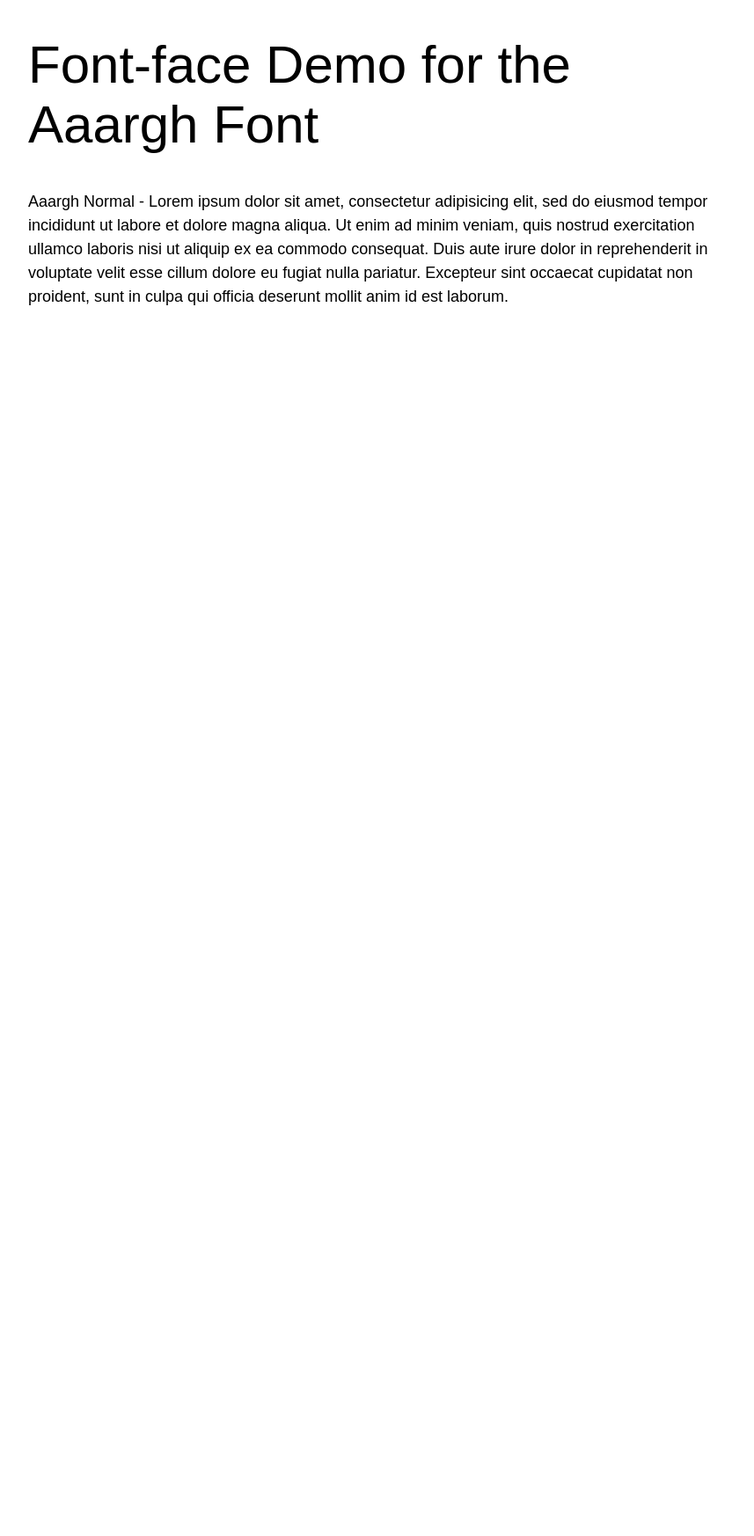
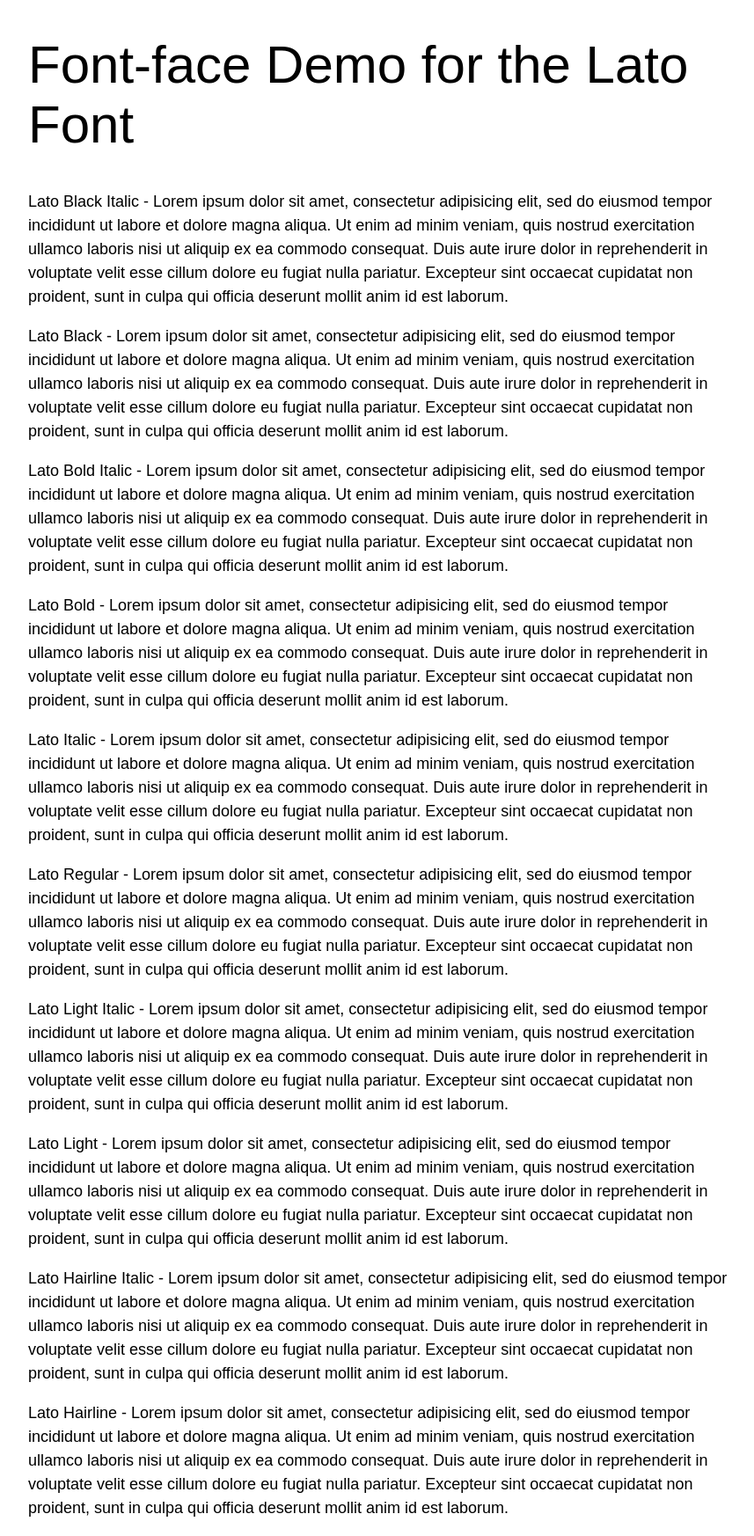
Before and after one commit to copyninja/copyninja.github.com, a Jekyll site: the page fonts/demo.html, which Jekyll copies as it is, in a window 1280 px wide. Shown: the whole page at 88% size, without its empty margins (208-1065 px from the left). Built offline with Jekyll 4.4.1, drawn with Linux system fonts in a browser that asks for light colours; some web fonts are replaced; Markdown is read by kramdown in place of the engine named in the settings; before the commit the page ends 900 px from its top, so only the background shows below that.

Commit message:
Some more changes

```diff
--- a/_config.yml
+++ b/_config.yml
@@ -2,7 +2,6 @@
 auto: false
 server: false
 server_port: 4000
-baseurl: /blog
 url: http://vasudev.homelinux.net
 
 source: .
@@ -12,7 +11,7 @@
 future:      true
 lsi:         false
 pygments:    false
-markdown:    maruku
+markdown:    rdiscount
 permalink:   date
 
 maruku:
--- a/fonts/demo.html
+++ b/fonts/demo.html
@@ -8,9 +8,18 @@
 	<title>Font Face Demo</title>
 	<link rel="stylesheet" href="stylesheet.css" type="text/css" charset="utf-8">
 	<style type="text/css" media="screen">
-		h1.fontface {font: 60px/68px 'AaarghNormal', Arial, sans-serif;letter-spacing: 0;}
+		h1.fontface {font: 60px/68px 'LatoRegular', Arial, sans-serif;letter-spacing: 0;}
 
-		p.style1 {font: 18px/27px 'AaarghNormal', Arial, sans-serif;}
+		p.style1 {font: 18px/27px 'LatoBlackItalic', Arial, sans-serif;}
+		p.style2 {font: 18px/27px 'LatoBlack', Arial, sans-serif;}
+		p.style3 {font: 18px/27px 'LatoBoldItalic', Arial, sans-serif;}
+		p.style4 {font: 18px/27px 'LatoBold', Arial, sans-serif;}
+		p.style5 {font: 18px/27px 'LatoItalic', Arial, sans-serif;}
+		p.style6 {font: 18px/27px 'LatoRegular', Arial, sans-serif;}
+		p.style7 {font: 18px/27px 'LatoLightItalic', Arial, sans-serif;}
+		p.style8 {font: 18px/27px 'LatoLight', Arial, sans-serif;}
+		p.style9 {font: 18px/27px 'LatoHairlineItalic', Arial, sans-serif;}
+		p.style10 {font: 18px/27px 'LatoHairline', Arial, sans-serif;}
 
 		#container {
 			width: 800px;
@@ -22,11 +31,47 @@
 
 <body>
 	<div id="container">
-		<h1 class="fontface">Font-face Demo for the Aaargh Font</h1>
+		<h1 class="fontface">Font-face Demo for the Lato Font</h1>
 
 
 
-	<p class="style1">Aaargh Normal - Lorem ipsum dolor sit amet, consectetur adipisicing elit, sed do eiusmod tempor incididunt ut labore et dolore magna aliqua. Ut enim ad minim veniam, quis nostrud exercitation ullamco laboris nisi ut aliquip ex ea commodo consequat. Duis aute irure dolor in reprehenderit in voluptate velit esse cillum dolore eu fugiat nulla pariatur. Excepteur sint occaecat cupidatat non proident, sunt in culpa qui officia deserunt mollit anim id est laborum.</p>
+	<p class="style1">Lato Black Italic - Lorem ipsum dolor sit amet, consectetur adipisicing elit, sed do eiusmod tempor incididunt ut labore et dolore magna aliqua. Ut enim ad minim veniam, quis nostrud exercitation ullamco laboris nisi ut aliquip ex ea commodo consequat. Duis aute irure dolor in reprehenderit in voluptate velit esse cillum dolore eu fugiat nulla pariatur. Excepteur sint occaecat cupidatat non proident, sunt in culpa qui officia deserunt mollit anim id est laborum.</p>
+
+
+
+	<p class="style2">Lato Black - Lorem ipsum dolor sit amet, consectetur adipisicing elit, sed do eiusmod tempor incididunt ut labore et dolore magna aliqua. Ut enim ad minim veniam, quis nostrud exercitation ullamco laboris nisi ut aliquip ex ea commodo consequat. Duis aute irure dolor in reprehenderit in voluptate velit esse cillum dolore eu fugiat nulla pariatur. Excepteur sint occaecat cupidatat non proident, sunt in culpa qui officia deserunt mollit anim id est laborum.</p>
+
+
+
+	<p class="style3">Lato Bold Italic - Lorem ipsum dolor sit amet, consectetur adipisicing elit, sed do eiusmod tempor incididunt ut labore et dolore magna aliqua. Ut enim ad minim veniam, quis nostrud exercitation ullamco laboris nisi ut aliquip ex ea commodo consequat. Duis aute irure dolor in reprehenderit in voluptate velit esse cillum dolore eu fugiat nulla pariatur. Excepteur sint occaecat cupidatat non proident, sunt in culpa qui officia deserunt mollit anim id est laborum.</p>
+
+
+
+	<p class="style4">Lato Bold - Lorem ipsum dolor sit amet, consectetur adipisicing elit, sed do eiusmod tempor incididunt ut labore et dolore magna aliqua. Ut enim ad minim veniam, quis nostrud exercitation ullamco laboris nisi ut aliquip ex ea commodo consequat. Duis aute irure dolor in reprehenderit in voluptate velit esse cillum dolore eu fugiat nulla pariatur. Excepteur sint occaecat cupidatat non proident, sunt in culpa qui officia deserunt mollit anim id est laborum.</p>
+
+
+
+	<p class="style5">Lato Italic - Lorem ipsum dolor sit amet, consectetur adipisicing elit, sed do eiusmod tempor incididunt ut labore et dolore magna aliqua. Ut enim ad minim veniam, quis nostrud exercitation ullamco laboris nisi ut aliquip ex ea commodo consequat. Duis aute irure dolor in reprehenderit in voluptate velit esse cillum dolore eu fugiat nulla pariatur. Excepteur sint occaecat cupidatat non proident, sunt in culpa qui officia deserunt mollit anim id est laborum.</p>
+
+
+
+	<p class="style6">Lato Regular - Lorem ipsum dolor sit amet, consectetur adipisicing elit, sed do eiusmod tempor incididunt ut labore et dolore magna aliqua. Ut enim ad minim veniam, quis nostrud exercitation ullamco laboris nisi ut aliquip ex ea commodo consequat. Duis aute irure dolor in reprehenderit in voluptate velit esse cillum dolore eu fugiat nulla pariatur. Excepteur sint occaecat cupidatat non proident, sunt in culpa qui officia deserunt mollit anim id est laborum.</p>
+
+
+
+	<p class="style7">Lato Light Italic - Lorem ipsum dolor sit amet, consectetur adipisicing elit, sed do eiusmod tempor incididunt ut labore et dolore magna aliqua. Ut enim ad minim veniam, quis nostrud exercitation ullamco laboris nisi ut aliquip ex ea commodo consequat. Duis aute irure dolor in reprehenderit in voluptate velit esse cillum dolore eu fugiat nulla pariatur. Excepteur sint occaecat cupidatat non proident, sunt in culpa qui officia deserunt mollit anim id est laborum.</p>
+
+
+
+	<p class="style8">Lato Light - Lorem ipsum dolor sit amet, consectetur adipisicing elit, sed do eiusmod tempor incididunt ut labore et dolore magna aliqua. Ut enim ad minim veniam, quis nostrud exercitation ullamco laboris nisi ut aliquip ex ea commodo consequat. Duis aute irure dolor in reprehenderit in voluptate velit esse cillum dolore eu fugiat nulla pariatur. Excepteur sint occaecat cupidatat non proident, sunt in culpa qui officia deserunt mollit anim id est laborum.</p>
+
+
+
+	<p class="style9">Lato Hairline Italic - Lorem ipsum dolor sit amet, consectetur adipisicing elit, sed do eiusmod tempor incididunt ut labore et dolore magna aliqua. Ut enim ad minim veniam, quis nostrud exercitation ullamco laboris nisi ut aliquip ex ea commodo consequat. Duis aute irure dolor in reprehenderit in voluptate velit esse cillum dolore eu fugiat nulla pariatur. Excepteur sint occaecat cupidatat non proident, sunt in culpa qui officia deserunt mollit anim id est laborum.</p>
+
+
+
+	<p class="style10">Lato Hairline - Lorem ipsum dolor sit amet, consectetur adipisicing elit, sed do eiusmod tempor incididunt ut labore et dolore magna aliqua. Ut enim ad minim veniam, quis nostrud exercitation ullamco laboris nisi ut aliquip ex ea commodo consequat. Duis aute irure dolor in reprehenderit in voluptate velit esse cillum dolore eu fugiat nulla pariatur. Excepteur sint occaecat cupidatat non proident, sunt in culpa qui officia deserunt mollit anim id est laborum.</p>
 
 		</div>
 </body>
```
Also changed, not shown: fonts/Tup Wanders Font License.txt (deleted, +0 -9 lines), fonts/stylesheet-lato.css (added, +123 -0 lines).
